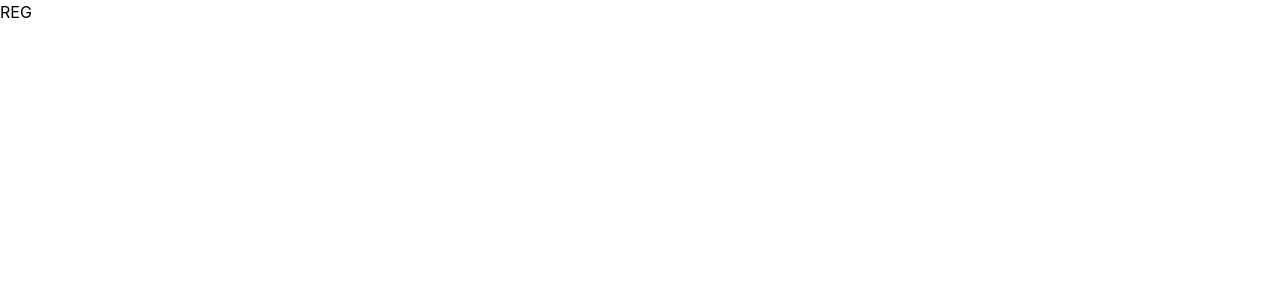
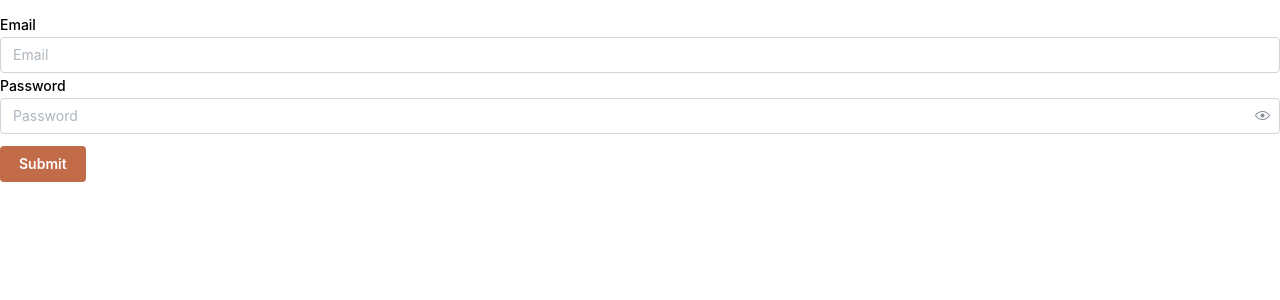
Before and after one commit to Tifftal/besthack-24, a React (Vite) app: page /registration in a window 1280 px wide. Shown: the top 300 px of the page. Built offline with nearby package versions, Linux system fonts and the light colour scheme; no server answers.

Commit message:
вынесена логика логина и регитсрации написан компонент регистрации (пока без стилей)

```diff
--- a/src/App/api/AxiosBaseApi.ts
+++ b/src/App/api/AxiosBaseApi.ts
@@ -1,5 +1,5 @@
 import axios from "axios";
-const BASE_URL = import.meta.env.BACK_URL
+const BASE_URL = import.meta.env.VITE_BACK_URL
 
 export const apiInstance = axios.create({
     baseURL: BASE_URL,
--- /dev/null
+++ b/src/App/api/user/index.ts
@@ -0,0 +1,48 @@
+import { apiInstance } from '../AxiosBaseApi';
+
+const ENDPOINTS = {
+  login: '/login',
+  register: '/register',
+};
+
+export const login = async (username: string, password: string) => {
+  const response = await apiInstance.post(ENDPOINTS.login, {
+    username,
+    password,
+  });
+
+  if (response.status === 400) {
+    throw new Error('Bad request');
+  }
+
+  if (response.status === 401) {
+    throw new Error('Unauthorized');
+  }
+
+  if (response.status === 409) {
+    throw new Error('Conflict');
+  }
+
+    return response.data;
+};
+
+export const register = async (username: string, password: string) => {
+  const response = await apiInstance.post(ENDPOINTS.register, {
+    username,
+    password,
+  });
+
+  if (response.status === 400) {
+    throw new Error('Bad request');
+  }
+
+  if (response.status === 401) {
+    throw new Error('Unauthorized');
+  }
+
+  if (response.status === 409) {
+    throw new Error('Conflict');
+  }
+
+    return response.data;
+};
--- a/src/App/pages/LoginPage/LodinPage.tsx
+++ b/src/App/pages/LoginPage/LodinPage.tsx
@@ -6,6 +6,7 @@ import { useNavigate } from 'react-router-dom';
 import axios from 'axios';
 import YaOAuthButton from './components/yaButton';
 import store from '../../store';
+import { login } from 'App/api/user';
 
 import styles from './LoginPage.module.scss';
 
@@ -23,7 +24,17 @@ const LoginPage = () => {
     const [user, setUser] = useState([]);
     const [profile, setProfile] = useState([]);
 
-    const login = useGoogleLogin({
+    const handleLogin = () => {
+            login(form.values.email, form.values.password)
+            .then((res) => {
+                console.log(res.data);
+                store.dispatch({ type: 'SET_USER', payload: res.data });
+                console.log(store.getState());
+            })
+            .catch((err) => console.log(err));
+    };
+
+    const loginG = useGoogleLogin({
         onSuccess: (codeResponse) => setUser(codeResponse),
         onError: (error) => console.log('Login Failed:', error),
     });
@@ -66,7 +77,7 @@ const LoginPage = () => {
     const form = useForm({
         mode: 'uncontrolled',
         validateInputOnBlur: true,
-        initialValues: { name: '', email: '', age: 0 },
+        initialValues: { name: '', email: '', age: 0, password: ''},
 
         validate: {
             email: (value) => (/^\S+@\S+$/.test(value) ? null : 'Invalid email'),
@@ -76,7 +87,7 @@ const LoginPage = () => {
     return (
         <div className={styles["login-page"]}>
             <div className={styles["login-page-form"]}>
-                <form onSubmit={form.onSubmit(console.log)} style={{ width: '100%' }}>
+                <form onSubmit={form.onSubmit(handleLogin)} style={{ width: '100%' }}>
                     <TextInput mt="sm" label="Email" placeholder="Email" {...form.getInputProps('email')} />
                     <PasswordInput label="Password" placeholder="Password" {...form.getInputProps('password')} />
                     <Button type="submit" mt="sm" onClick={() => navigate('/')}>
@@ -85,7 +96,7 @@ const LoginPage = () => {
                     {profile && profile.length !== 0 ? (
                         <button onClick={logOut}>Log out</button>
                     ) : (
-                        <button onClick={login}>Sign in with Google 🚀 </button>
+                        <button onClick={loginG}>Sign in with Google 🚀 </button>
                     )}
                     {/* Я бы удалил эту штуку, но вдруг кто-то есть герой */}
                     <YaOAuthButton onSuccess={handlYaSuccess} onError={handleYaError} />
--- a/src/App/pages/RegistrationPage/RegistrationPage.tsx
+++ b/src/App/pages/RegistrationPage/RegistrationPage.tsx
@@ -1,11 +1,67 @@
+import { TextInput, Button, PasswordInput } from '@mantine/core';
 import styles from './RegistrationPage.module.scss';
+import { useForm } from '@mantine/form';
+import { useNavigate } from 'react-router-dom';
+import store from '../../store';
+import { register } from '../../api/user/index';
+
+export type RegResponse = {
+  id: string;
+  mail: string;
+  username: string;
+  status: string;
+  jwtTokens: {
+    access: string;
+    refresh: string;
+  };
+} | null;
 
 const RegistrationPage = () => {
-    return (
-        <div className='registration-page'>
-            REG
-        </div>
-    )
-}
+  const navigate = useNavigate();
 
-export default RegistrationPage
+  const handleRegistration = () => {
+    console.log(form.values);
+    register(form.values.username, form.values.password)
+      .then((response) => {
+        console.log('ura');
+        store.dispatch({ type: 'SET_USER', payload: response.data });
+        store.getState();
+        navigate('/');
+      })
+      .catch((error) => {
+        console.log(error);
+      });
+  };
+
+  const form = useForm({
+    initialValues: {
+      username: '',
+      password: '',
+    },
+
+    onValuesChange: (values) => {
+      console.log(values);
+    },
+
+    validate: {
+      username: (value: string) => (/^\S+@\S+$/.test(value) ? null : 'Invalid email'),
+      password: (value: string) => (value.length > 6 ? null : 'Пароль должен быть длиннее 6 символов'),
+    },
+  });
+
+  return (
+    <div className={styles['red-page']}>
+      <div className={styles['red-page__form']}>
+        <form onSubmit={form.onSubmit(handleRegistration)} style={{ width: '100%' }}>
+          <TextInput mt="sm" label="Email" placeholder="Email" {...form.getInputProps('username')} />
+          <PasswordInput label="Password" placeholder="Password" {...form.getInputProps('password')} />
+          <Button type="submit" mt="sm">
+            Submit
+          </Button>
+        </form>
+      </div>
+    </div>
+  );
+};
+
+export default RegistrationPage;
--- a/src/App/store.ts
+++ b/src/App/store.ts
@@ -1,11 +1,12 @@
 import { Reducer, configureStore } from '@reduxjs/toolkit';
+import { RegResponse } from './pages/RegistrationPage/RegistrationPage';
 
 export type Action = { type: string; payload?: unknown };
 
-const sessionReducer = (state = { user: null }, action: Action) => {
+const sessionReducer = (state: RegResponse = null, action: Action) => {
   switch (action.type) {
     case 'SET_USER':
-      return { ...state, user: action.payload };
+      return { ...state, state: action.payload };
     case 'LOGOUT':
       return { ...state, user: null };
     default:
```
